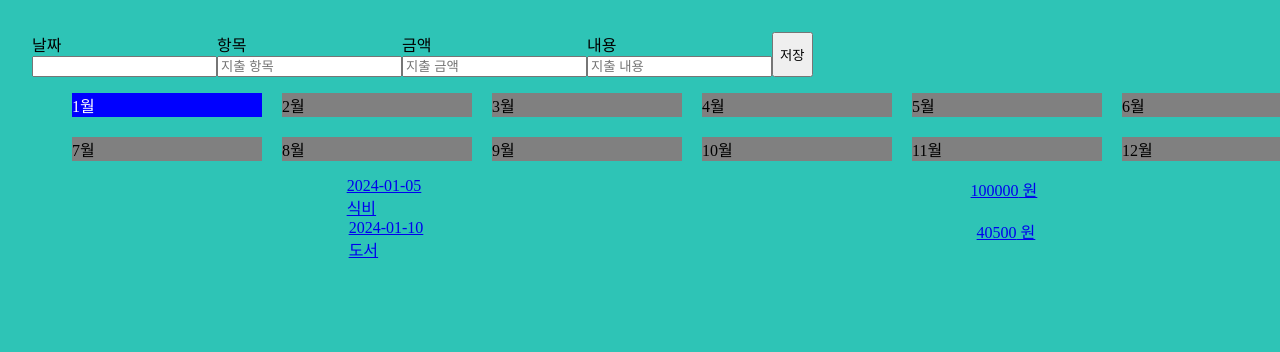
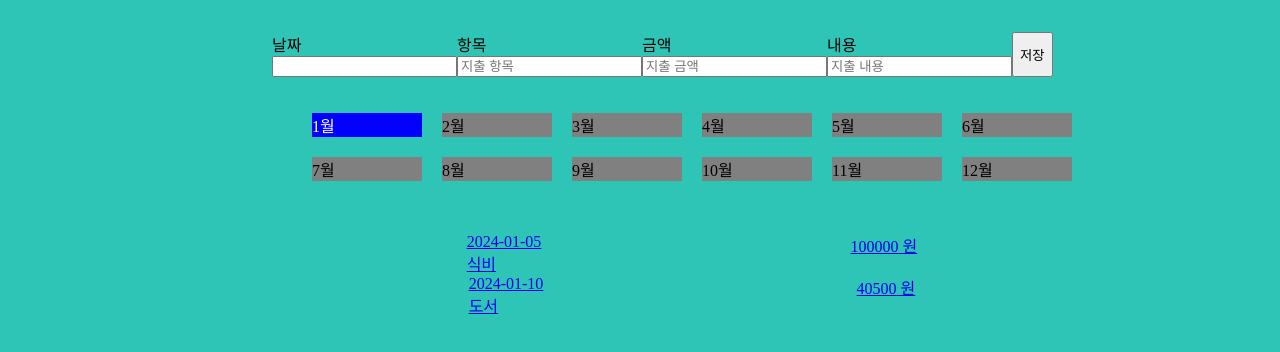
Before and after one commit to hb9901/CheckBook, a React (Vite) app: page / in a window 1280 px wide. Shown: the top 352 px of the page. Built offline with nearby package versions, Linux system fonts and the light colour scheme.

Commit message:
style: mainPage css 설정

```diff
--- a/src/pages/HomePage/HomePage.jsx
+++ b/src/pages/HomePage/HomePage.jsx
@@ -3,7 +3,16 @@ import Expenditures from "../../components/Expenditures";
 import InputForm from "../../components/InputForm";
 import Months from "../../components/Months";
 
-const PageWrapper = styled.div``;
+const PageWrapper = styled.div`
+  max-width: 800px;
+  width: 100%;
+
+  display: flex;
+  flex-direction: column;
+
+  gap: 20px;
+  margin: 0px auto;
+`;
 
 function HomePage({ addExpenditure, setMonth, monthExpenditures }) {
   return (
```
